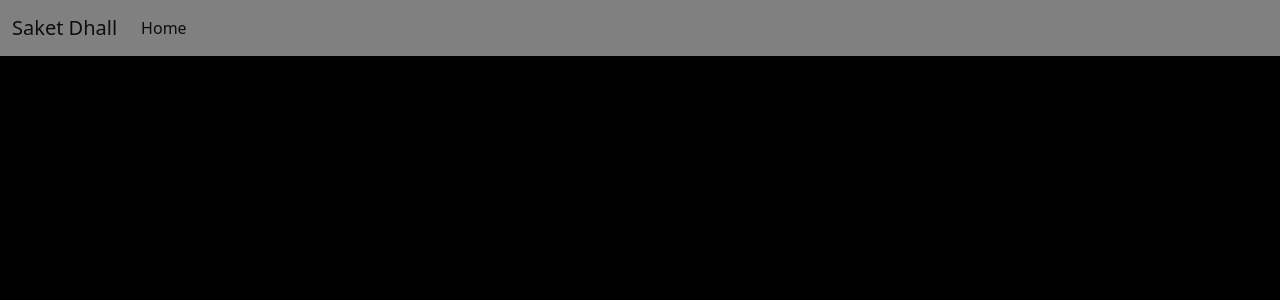
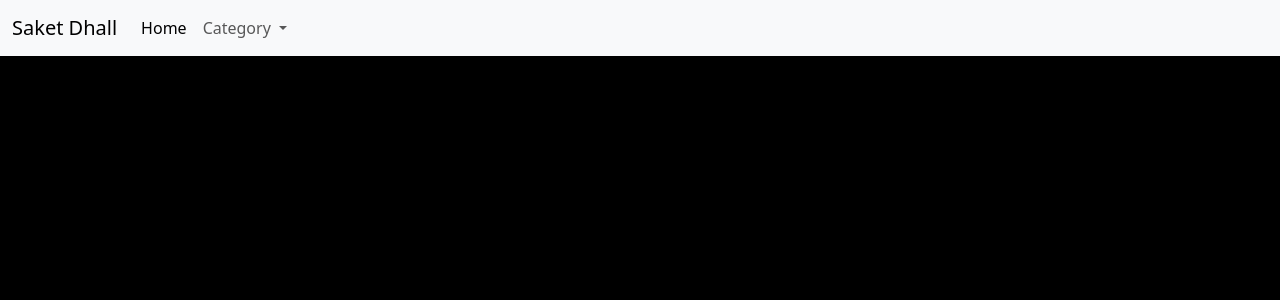
Before and after one commit to Speedforce1230/Portfolio, a Django app: template templates/base.html in a window 1280 px wide. Shown: the top 300 px of the page. Run offline with Django 3.2, Linux system fonts and the light colour scheme; the template is opened without the code that fills it, so the values that code supplies are empty.

Commit message:
Added dropdown menu

```diff
--- a/static/ImageApp/css/styles.css
+++ b/static/ImageApp/css/styles.css
@@ -14,18 +14,15 @@
     margin: -5px;
 }
 #cards{
-    background-color: black;
     padding-bottom: 5px;
     margin: 5px;
+    background-color: black;
 }
 #cards img{
     width: 430px;
     height: 430px;
     object-fit: cover;
 }
-body{
+#main-page{
     background-color: black;
 }
-#navbar{
-    background-color: gray;
-}
--- a/templates/base.html
+++ b/templates/base.html
@@ -6,28 +6,32 @@
     <meta charset="utf-8">
     <meta name="viewport" content="width=device-width, initial-scale=1">
     <title>Saket Dhall</title>
-    <link href="https://cdn.jsdelivr.net/npm/bootstrap@5.2.0-beta1/dist/css/bootstrap.min.css" rel="stylesheet"
-          integrity="sha384-0evHe/X+R7YkIZDRvuzKMRqM+OrBnVFBL6DOitfPri4tjfHxaWutUpFmBp4vmVor" crossorigin="anonymous">
+    <link href="https://cdn.jsdelivr.net/npm/bootstrap@5.3.0-alpha2/dist/css/bootstrap.min.css" rel="stylesheet"
+          integrity="sha384-aFq/bzH65dt+w6FI2ooMVUpc+21e0SRygnTpmBvdBgSdnuTN7QbdgL+OapgHtvPp" crossorigin="anonymous">
     <link href="{% static 'ImageApp/css/styles.css' %}" rel="stylesheet">
 </head>
-<body>
-<nav id="navbar" class="navbar navbar-expand-lg">
+<body id="main-page">
+    <nav id="navbar" class="navbar navbar-expand-lg navbar-light bg-light">
         <div class="container-fluid">
             <a class="navbar-brand" href="#">Saket Dhall</a>
-        <button class="navbar-toggler" type="button" data-bs-toggle="collapse" data-bs-target="#navbarSupportedContent"
-                aria-controls="navbarSupportedContent" aria-expanded="false" aria-label="Toggle navigation">
+            <button class="navbar-toggler" type="button" data-toggle="collapse" data-target="#navbarSupportedContent" aria-controls="navbarSupportedContent" aria-expanded="false" aria-label="Toggle navigation">
                 <span class="navbar-toggler-icon"></span>
             </button>
             <div class="collapse navbar-collapse" id="navbarSupportedContent">
-            <ul class="navbar-nav me-auto mb-2 mb-lg-0">
+                <ul class="navbar-nav mr-auto mb-2 mb-lg-0">
                     <li class="nav-item">
-                    <a class="nav-link active" aria-current="page" href="http://127.0.0.1:8000/game/">Home</a>
+                        <a class="nav-link active" aria-current="page" href="http://127.0.0.1:8000/">Home</a>
                     </li>
-                <li class="nav-item">
-                    <a class="nav-link" href="#"></a>
-                </li>
-                <li class="nav-item">
-                    <a class="nav-link disabled"></a>
+                    <li class="nav-item dropdown" id="dropdown">
+                        <a class="nav-link dropdown-toggle" id="navbarDropdown" role="button" data-bs-toggle="dropdown" aria-haspopup="true" aria-expanded="false">
+                            Category
+                        </a>
+                        <div class="dropdown-menu" aria-labelledby="navbarDropdown" >
+                            <a class="dropdown-item" href="#">Fashion</a>
+                            <a class="dropdown-item" href="#">Street</a>
+                            <div class="dropdown-divider"></div>
+                            <a class="dropdown-item" href="#">Wedding</a>
+                        </div>
                     </li>
                 </ul>
             </div>
@@ -35,12 +39,9 @@
     </nav>
 {% block content %}
 {% endblock %}
-<script src="https://cdn.jsdelivr.net/npm/bootstrap@5.2.0-beta1/dist/js/bootstrap.bundle.min.js"
-        integrity="sha384-pprn3073KE6tl6bjs2QrFaJGz5/SUsLqktiwsUTF55Jfv3qYSDhgCecCxMW52nD2"
-        crossorigin="anonymous">
-
-</script>
-</body>
-<body>
+<script src="https://code.jquery.com/jquery-3.6.0.min.js"
+        integrity="sha384-vtXRMe3mGCbOeY7l30aIg8H9p3GdeSe4IFlP6G8JMa7o7lXvnz3GFKzPxzJdPfGK" crossorigin="anonymous"></script>
+<script src="https://cdn.jsdelivr.net/npm/bootstrap@5.3.0-alpha2/dist/js/bootstrap.bundle.min.js"
+        integrity="sha384-qKXV1j0HvMUeCBQ+QVp7JcfGl760yU08IQ+GpUo5hlbpg51QRiuqHAJz8+BrxE/N" crossorigin="anonymous"></script>
 </body>
 </html>
```
Lines whose indentation alone changed are shown as unchanged.
